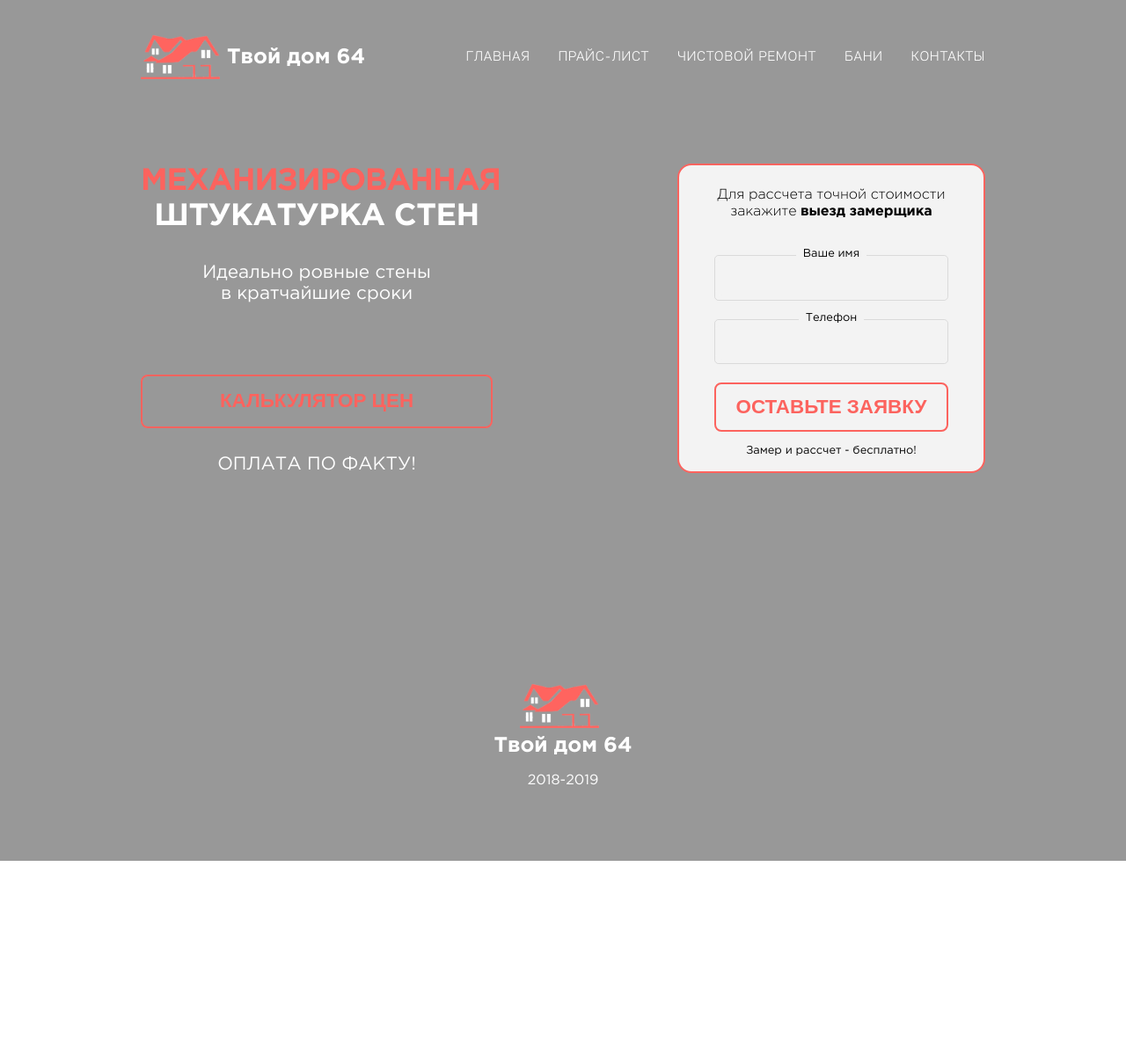
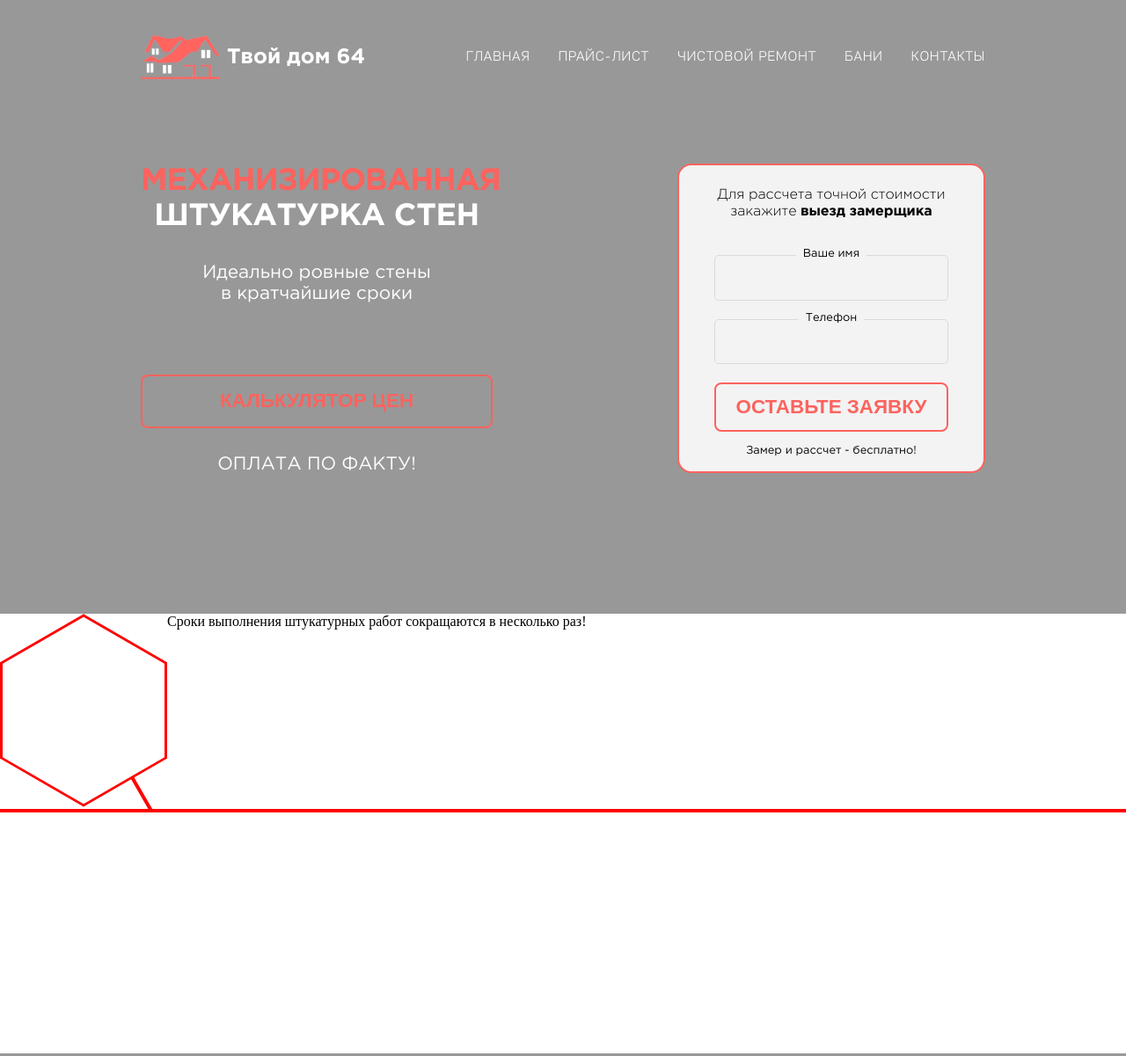
Before and after one commit to dsyuskov/td64, a website built with webpack: page src/index.html in a window 1280 px wide. Shown: the top 1201 px of the page at 88% size. Before the commit the page ends 979 px from the top, so only its background shows below. Built offline with nearby package versions, Linux system fonts and the light colour scheme; files whose address does not match are found by name.

Commit message:
feat: add hexagon

```diff
--- a/src/index.html
+++ b/src/index.html
@@ -55,6 +55,17 @@
     </section>
   </div>
   <main>
+    <section class="advantages">
+        <div class="advantage">
+          <div class="advantage__hexagon hexagon">
+            <div class="hexagon__border"></div>
+            <div class="hexagon__border hexagon__border--rotate-left"></div>
+            <div class="hexagon__border hexagon__border--rotate-right"></div>
+          </div>
+          <div class="advantage__line"></div>
+          <p class="advantage__text">Сроки выполнения штукатурных работ сокращаются в несколько раз!</p>
+        </div>
+    </section>
   </main>
 
   <footer class="footer">
--- a/src/index.js
+++ b/src/index.js
@@ -2,3 +2,36 @@ import './scss/main.scss';
 import showMenu from './js/showMenu';
 
 showMenu();
+
+
+// $nt: 30;
+const aX = Math.round(Math.sqrt(3)*100);
+const aY = 0;
+const bX = Math.round(Math.sqrt(3)*100);
+const bY = 1*100;
+const cX = Math.round(Math.sqrt(3 / 2)*100);
+const cY = Math.round(Math.sqrt(3 / 2)*100);
+const dX = 0;
+const dY = 1*100;
+const eX = 0;
+const eY = 0;
+const fX = Math.round(Math.sqrt(3 / 2)*100, 2);
+const fY = Math.round(-1 / 2 * 100, 2);
+
+
+  let x = 110;
+  let y = 110;
+  let r = 110;
+  let result = '';
+  for (let i = 0; i < 6; i++)
+  {
+    let angle = 2*3.14*i/6 + 11;
+    result += `${Math.round(r*Math.cos(angle)+x)-15}px ${Math.round(r*Math.sin(angle)+y)}px,`;
+  }
+
+result = result.slice(0,result.length-1);
+console.log(result);
+
+let hexagon = document.querySelector('.hexagon');
+
+//hexagon.style.cssText = `clip-path: polygon(${result});`;
--- /dev/null
+++ b/src/scss/components/advantage.scss
@@ -0,0 +1,42 @@
+.advantage {
+  position: relative;
+  display: flex;
+  border-bottom: 4px solid red;
+
+  &__line {
+    position: absolute;
+    left: 140px;
+    bottom: 15px;
+    width: 38px;
+    border: 2px solid red;
+    transform: rotate(60deg);
+  }
+}
+
+.hexagon {
+  position: relative;
+  shape-outside: polygon(95px 0px,190px 55px,190px 165px,95px 220px,0px 165px,0px 55px);
+  clip-path: polygon(95px 0px,190px 55px,190px 165px,95px 220px,0px 165px,0px 55px);
+  width: 190px;
+  height: 222px;
+  background: url('~../assets/img/footer-background.png');
+  color: 2px solid red;
+
+  &__border {
+    position: absolute;
+    box-sizing: border-box;
+    width: 190px;
+    height: 110px;
+    top: 55px;
+    border-right: 3px solid red;
+    border-left: 3px solid red;
+
+    &--rotate-left {
+      transform: rotate(-60deg);
+    }
+
+    &--rotate-right {
+      transform: rotate(60deg);
+    }
+  }
+}
--- /dev/null
+++ b/src/scss/layout/advantages.scss
@@ -0,0 +1,5 @@
+@import '../components/advantage.scss';
+
+.advantages {
+  height: 500px;
+}
--- a/src/scss/main.scss
+++ b/src/scss/main.scss
@@ -3,6 +3,7 @@
 
 @import './layout/header.scss';
 @import './layout/section-promo.scss';
+@import './layout/advantages.scss';
 @import './layout/footer.scss';
 
 * {
```
